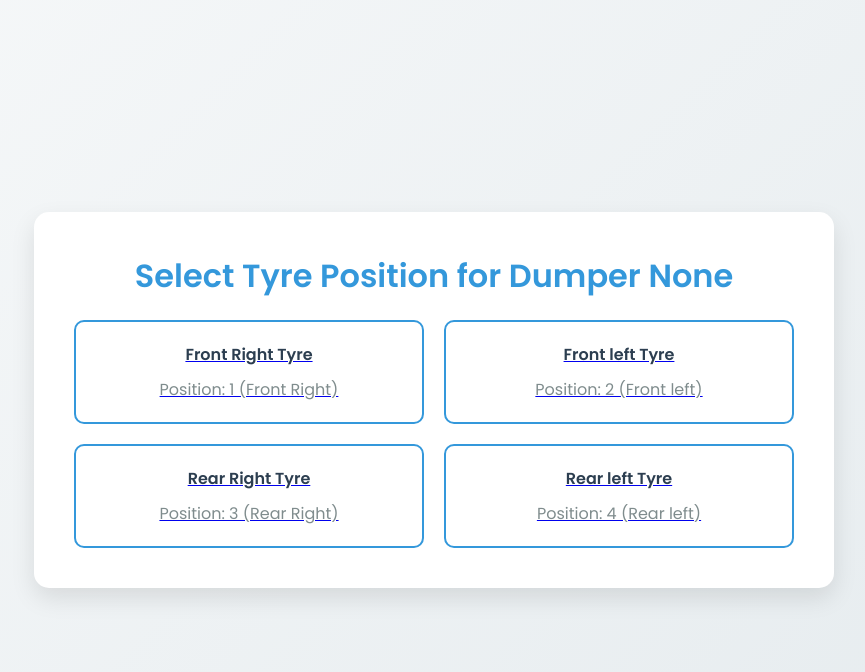
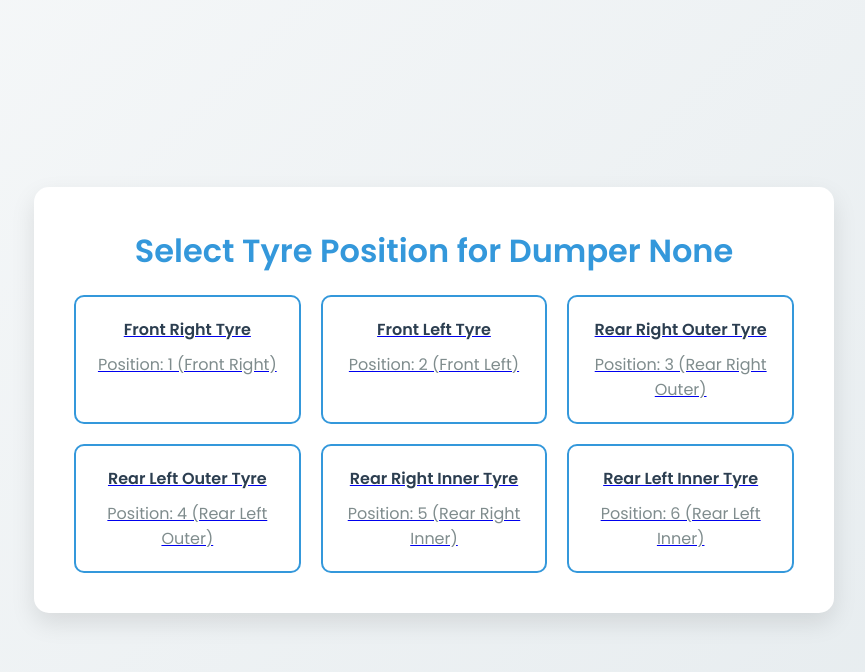
Before and after one commit to raysofani/realtime_tkph, a Flask app: page /tyre-selection in a window 1280 px wide. Shown: the top 672 px of the page, without its empty margins (206-1071 px from the left). Run offline with Flask 3, Linux system fonts and the light colour scheme.

Commit message:
added rear inner tyre

```diff
--- a/templates/result.html
+++ b/templates/result.html
@@ -101,11 +101,11 @@
 
         <div class="result-details">
             <div class="result-card">
-                <h3>TKPH Final</h3>
+                <h3>Conditional TKPH (with External Factors)</h3>
                 <p>{{ tkph_final }}</p>
             </div>
             <div class="result-card">
-                <h3>Suitable TKPH</h3>
+                <h3>Operational TKPH</h3>
                 <p>{{ suitable_tkph }}</p>
             </div>
         </div>
--- a/templates/tyre_selection.html
+++ b/templates/tyre_selection.html
@@ -34,7 +34,7 @@
         }
         .tyre-grid {
             display: grid;
-            grid-template-columns: repeat(2, 1fr);
+            grid-template-columns: repeat(3, 1fr);
             gap: 20px;
         }
         .tyre-card {
@@ -59,6 +59,11 @@
         }
         @media (max-width: 768px) {
             .tyre-grid {
+                grid-template-columns: repeat(2, 1fr);
+            }
+        }
+        @media (max-width: 480px) {
+            .tyre-grid {
                 grid-template-columns: 1fr;
             }
         }
@@ -73,17 +78,24 @@
                 <div class="tyre-details">Position: 1 (Front Right)</div>
             </a>
             <a href="/tkph-calculator?dumper_id={{ dumper_id }}&tyre_position=front-left" class="tyre-card">
-                <div class="tyre-position">Front left Tyre</div>
-                <div class="tyre-details">Position: 2 (Front left)</div>
+                <div class="tyre-position">Front Left Tyre</div>
+                <div class="tyre-details">Position: 2 (Front Left)</div>
             </a>
-
-            <a href="/tkph-calculator?dumper_id={{ dumper_id }}&tyre_position=rear-right" class="tyre-card">
-                <div class="tyre-position">Rear Right Tyre</div>
-                <div class="tyre-details">Position: 3 (Rear Right)</div>
+            <a href="/tkph-calculator?dumper_id={{ dumper_id }}&tyre_position=rear-right-outer" class="tyre-card">
+                <div class="tyre-position">Rear Right Outer Tyre</div>
+                <div class="tyre-details">Position: 3 (Rear Right Outer)</div>
             </a>
-            <a href="/tkph-calculator?dumper_id={{ dumper_id }}&tyre_position=rear-right" class="tyre-card">
-                <div class="tyre-position">Rear left Tyre</div>
-                <div class="tyre-details">Position: 4 (Rear left)</div>
+            <a href="/tkph-calculator?dumper_id={{ dumper_id }}&tyre_position=rear-left-outer" class="tyre-card">
+                <div class="tyre-position">Rear Left Outer Tyre</div>
+                <div class="tyre-details">Position: 4 (Rear Left Outer)</div>
+            </a>
+            <a href="/tkph-calculator?dumper_id={{ dumper_id }}&tyre_position=rear-right-inner" class="tyre-card">
+                <div class="tyre-position">Rear Right Inner Tyre</div>
+                <div class="tyre-details">Position: 5 (Rear Right Inner)</div>
+            </a>
+            <a href="/tkph-calculator?dumper_id={{ dumper_id }}&tyre_position=rear-left-inner" class="tyre-card">
+                <div class="tyre-position">Rear Left Inner Tyre</div>
+                <div class="tyre-details">Position: 6 (Rear Left Inner)</div>
             </a>
         </div>
     </div>
```
Also changed, not shown: templates/payload_distribution.html (+25 -13 lines), 1 other file.
